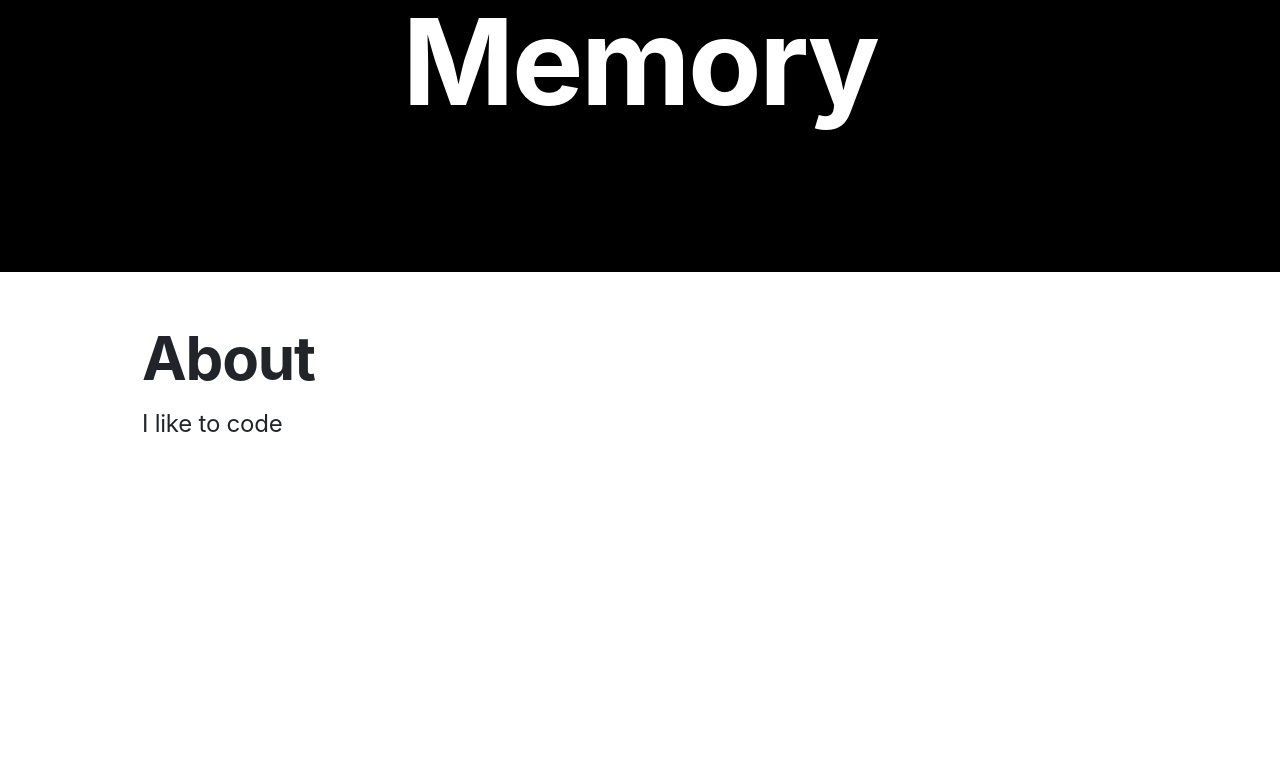
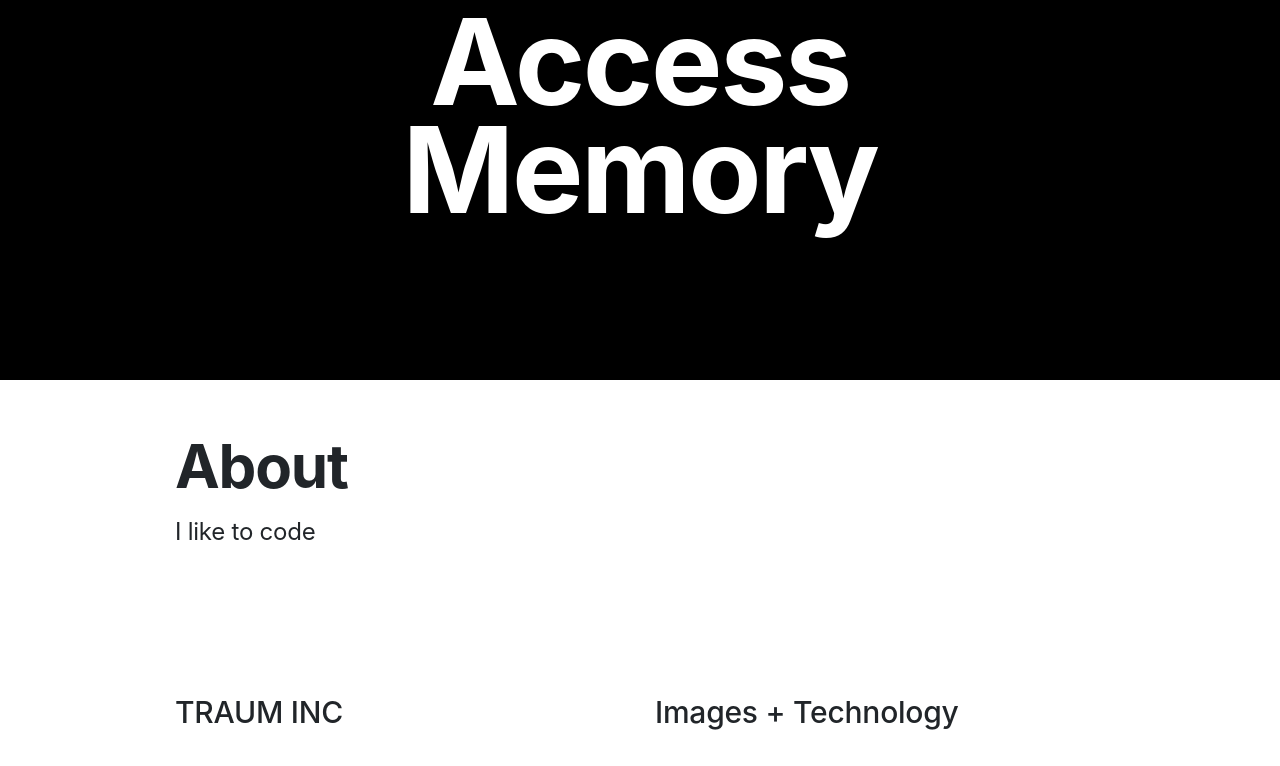
Before and after one commit to thomastraum/ram-are.na-svelte, a Svelte app: page /about in a window 1280 px wide. Shown: the part 244-1010 px from the top of the page. Before the commit the page ends 800 px from the top, so only its background shows below. Built offline with nearby package versions, Linux system fonts and the light colour scheme.

Commit message:
added a footer styling

```diff
--- a/src/About.svelte
+++ b/src/About.svelte
@@ -1,4 +1,2 @@
-<div class="container px-5">
   <h1>About</h1>
   <p>I like to code</p>
-</div>
--- a/src/App.svelte
+++ b/src/App.svelte
@@ -64,12 +64,23 @@
 	    </div>
 	</header>
 
+<div class="container">
 	<Router url="{url}">
-	  <div>
 	    <Route path="/about" component="{About}" />
 	    <Route path="/" component="{Posts}" />
 			<Route path="/post/:id" component="{Post}" />
-	  </div>
 	</Router>
+</div>
+
+<footer class="container pt-5 mt-5 pb-2 mb-2">
+  <div class="row">
+    <div class="col-3 col-md">
+      <h5>TRAUM INC</h5>
+    </div>
+    <div class="col-3 col-md">
+      <h5>Images + Technology</h5>
+    </div>
+  </div>
+</footer>
 
 </main>
--- a/src/Post.svelte
+++ b/src/Post.svelte
@@ -1,7 +1,6 @@
 <script>
 
 import { Spinner } from 'sveltestrap';
-import { Container } from 'sveltestrap';
 import { Button } from "sveltestrap";
 
 import PostImage        from './posts/PostImage.svelte';
@@ -28,7 +27,6 @@ async function getPost(id) {
 
 <style></style>
 
-<Container>
   <div class="d-flex flex-column justify-content-center" bind:this={postContainer}>
     <div class="pb-5">
     {#await post}
@@ -57,4 +55,3 @@ async function getPost(id) {
     {/await}
     </div>
   </div>
-</Container>
--- a/src/Posts.svelte
+++ b/src/Posts.svelte
@@ -18,11 +18,12 @@ const params = {
   page: 0,
   direction: "desc",
   sort: "position",
-  per: 20,
+  per: 10,
 }
 
 let posts = [];
 let postsContainer;
+let loading;
 
 async function nextPage(){
   params.page++;
@@ -32,10 +33,12 @@ async function nextPage(){
 };
 
 async function getPosts() {
+  loading = true;
   const url = `https://api.are.na/v2/channels/${channelslug}/contents?${getQueryString(params)}`
   const res = await fetch(url);
   const json = await res.json();
   console.log(res);
+  loading = false;
   return json.contents;
 }
 
@@ -49,12 +52,15 @@ nextPage();
 
 <style></style>
 
-<div class="container px-5">
-  <div class="d-flex flex-column justify-content-center" bind:this={postsContainer}>
+{#if loading}
+  <Spinner />
+{/if}
+<div class="d-flex flex-column justify-content-center" bind:this={postsContainer} >
   {#each posts as post, index }
   <div class="pb-5">
-      <!-- <a href="/block/{post.id}">link</a> -->
+    {#if post.class != "Image"}
       <h1 class="my-4"><Link to="/post/{post.id}">{@html post.title}</Link></h1>
+    {/if}
     {#if post.class == "Image"}
       <PostImage {post} />
     {:else if post.class == "Text" }
@@ -66,10 +72,14 @@ nextPage();
     {:else}
       {@html post.content_html}
     {/if}
+      <hr>
     </div>
   {/each}
 </div>
+{#if !loading }
 <Button on:click={nextPage}>
   load more
 </Button>
-</div>
+{:else if loading && posts.length != 0 }
+  <Spinner />
+{/if}
--- a/src/posts/PostMarkdown.svelte
+++ b/src/posts/PostMarkdown.svelte
@@ -5,14 +5,8 @@ export let post;
 
 <style>
 
-.post-image {
-  /* float: left; */
-}
-
-.blockquote {
-
-}
-
 </style>
 
-{@html post.content_html}
+<div class="markdown-text">
+  {@html post.content_html}
+</div>
--- a/src/scss/custom.scss
+++ b/src/scss/custom.scss
@@ -3,4 +3,19 @@
 $link-color: black;
 $navbar-dark-color: black;
 $navbar-brand-font-size: 0.8rem;
+$enable-responsive-font-sizes: true;
+
+$container-max-widths: (
+  sm: 540px,
+  md: 720px,
+  lg: 960px,
+  xl: 960px
+) !default;
+
+// $link-decoration:                         underline !default;
+
+.markdown-text a {
+  text-decoration: underline;
+}
+
 @import "../../node_modules/bootstrap/scss/bootstrap";
```
Also changed, not shown: src/index.js (deleted). Lines whose indentation alone changed are shown as unchanged.
